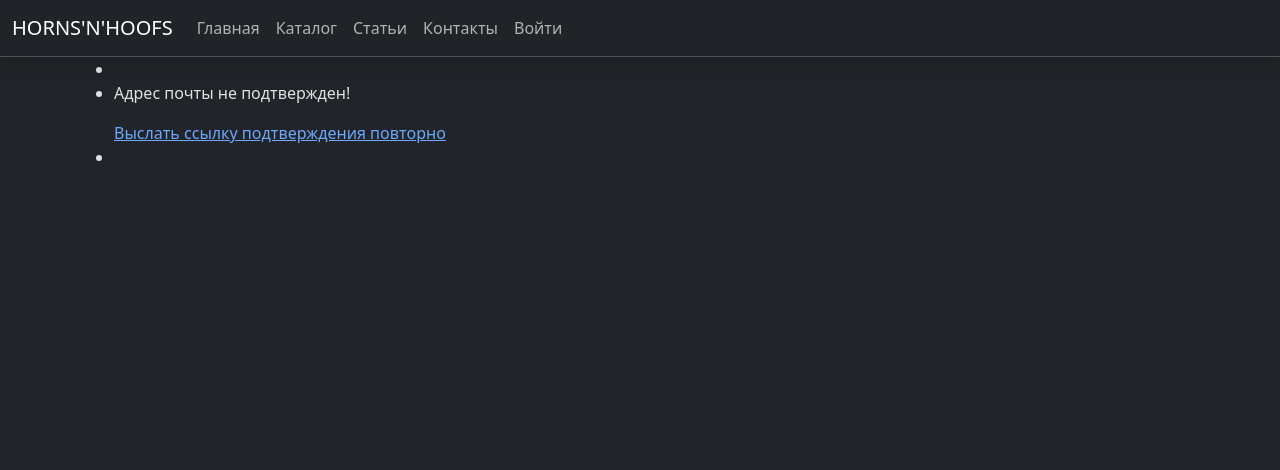
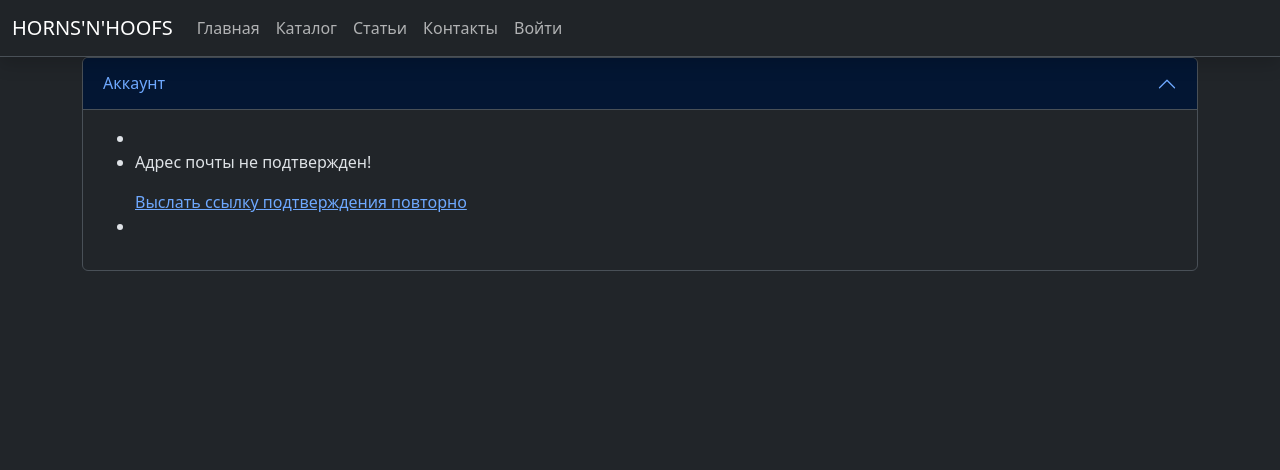
Before and after one commit to IldarGaleevSkyProHomeworks/django_homeworks, a Django app: template accounts_app/templates/accounts_app/user_detail.html in a window 1280 px wide. Shown: the top 470 px of the page. Run offline with Django 4.2, Linux system fonts and the light colour scheme; the template is opened without the code that fills it, so the values that code supplies are empty; parts of the project's set-up code (start-up, migrations or seed data) failed here and were passed over; some libraries are stand-ins or nearby versions.

Commit message:
add product seller
- add product seller field
- check simple user rights for products

```diff
--- a/accounts_app/templates/accounts_app/user_detail.html
+++ b/accounts_app/templates/accounts_app/user_detail.html
@@ -1,6 +1,18 @@
 {% extends 'share/_base.html' %}
 
 {% block page_content %}
+
+  <div class="accordion" id="accordionPanelsStayOpenExample">
+    <div class="accordion-item">
+      <h2 class="accordion-header">
+        <button class="accordion-button" type="button" data-bs-toggle="collapse"
+                data-bs-target="#panelsStayOpen-collapseOne" aria-expanded="true"
+                aria-controls="panelsStayOpen-collapseOne">
+          Аккаунт
+        </button>
+      </h2>
+      <div id="panelsStayOpen-collapseOne" class="accordion-collapse collapse show">
+        <div class="accordion-body">
           <ul>
             <li>{{ user.first_name }}</li>
             <li>
@@ -12,4 +24,65 @@
             </li>
             <li>{{ user.phone }}</li>
           </ul>
+        </div>
+      </div>
+    </div>
+    {% if user.products.exists %}
+      <div class="accordion-item">
+        <h2 class="accordion-header">
+          <button class="accordion-button collapsed" type="button" data-bs-toggle="collapse"
+                  data-bs-target="#panelsStayOpen-collapseTwo" aria-expanded="false"
+                  aria-controls="panelsStayOpen-collapseTwo">
+            Ваши товары
+          </button>
+        </h2>
+
+        <div id="panelsStayOpen-collapseTwo" class="accordion-collapse collapse">
+          <div class="accordion-body">
+            <table class="table table-striped table-hover">
+              <thead>
+              <tr>
+                <th>Название</th>
+                <th>Категория</th>
+                <th>Цена</th>
+              </tr>
+              </thead>
+              <tbody>
+              {% for product in user.products.all %}
+                <tr>
+                  <td>
+                    <a href="{% url 'store_app:product' product.pk %}" target="_blank" rel="noopener noreferrer">
+                      {{ product.name }}
+                    </a>
+                  </td>
+                  <td>{{ product.category.name }}</td>
+                  <td>{{ product.price }}</td>
+                </tr>
+              {% endfor %}
+              </tbody>
+            </table>
+          </div>
+        </div>
+      </div>
+    {% endif %}
+    {% if user.articles.exists %}
+      <div class="accordion-item">
+        <h2 class="accordion-header">
+          <button class="accordion-button collapsed" type="button" data-bs-toggle="collapse"
+                  data-bs-target="#panelsStayOpen-collapseThree" aria-expanded="false"
+                  aria-controls="panelsStayOpen-collapseThree">
+            Ваши статьи
+          </button>
+        </h2>
+        <div id="panelsStayOpen-collapseThree" class="accordion-collapse collapse">
+          <div class="accordion-body">
+            Здесь пока ничего нет!
+          </div>
+        </div>
+      </div>
+    {% endif %}
+  </div>
+
+
+
 {% endblock %}
--- a/store_app/admin/admin_product.py
+++ b/store_app/admin/admin_product.py
@@ -6,7 +6,7 @@ from store_app.models import Product
 
 @admin.register(Product)
 class ProductAdmin(admin.ModelAdmin):
-    list_display = ('id', 'name', 'category', 'price',)
+    list_display = ('id', 'name', 'category', 'price', 'seller')
     list_filter = ('category',)
     search_fields = ('name', 'description', 'category',)
     inlines = [
--- a/store_app/models/product.py
+++ b/store_app/models/product.py
@@ -2,6 +2,7 @@ from django.db import models
 from django.urls import reverse
 from django.utils import timezone
 
+from accounts_app.models import User
 from utils.hash_storage import product_preview_images, HashStorage
 from utils.const import MF_NULL
 
@@ -18,6 +19,9 @@ class Product(models.Model):
     preview_image = models.ImageField(upload_to=product_preview_images, storage=HashStorage(),
                                       verbose_name='изображение', **MF_NULL)  # 'product_preview_images/'
 
+    seller = models.ForeignKey(User, on_delete=models.SET_NULL, related_name='products',
+                               verbose_name='Продавец', **MF_NULL)
+
     def __str__(self):
         return f'{self.name}: {self.price:.3}'
 
```
Also changed, not shown: store_app/templates/store_app/product_detail.html (+10 -6 lines), store_app/templates/store_app/product_list.html (+19 -10 lines), store_app/views/views_product.py (+12 -4 lines), store_app/migrations/0005_product_seller.py (added). Lines whose indentation alone changed are shown as unchanged.
